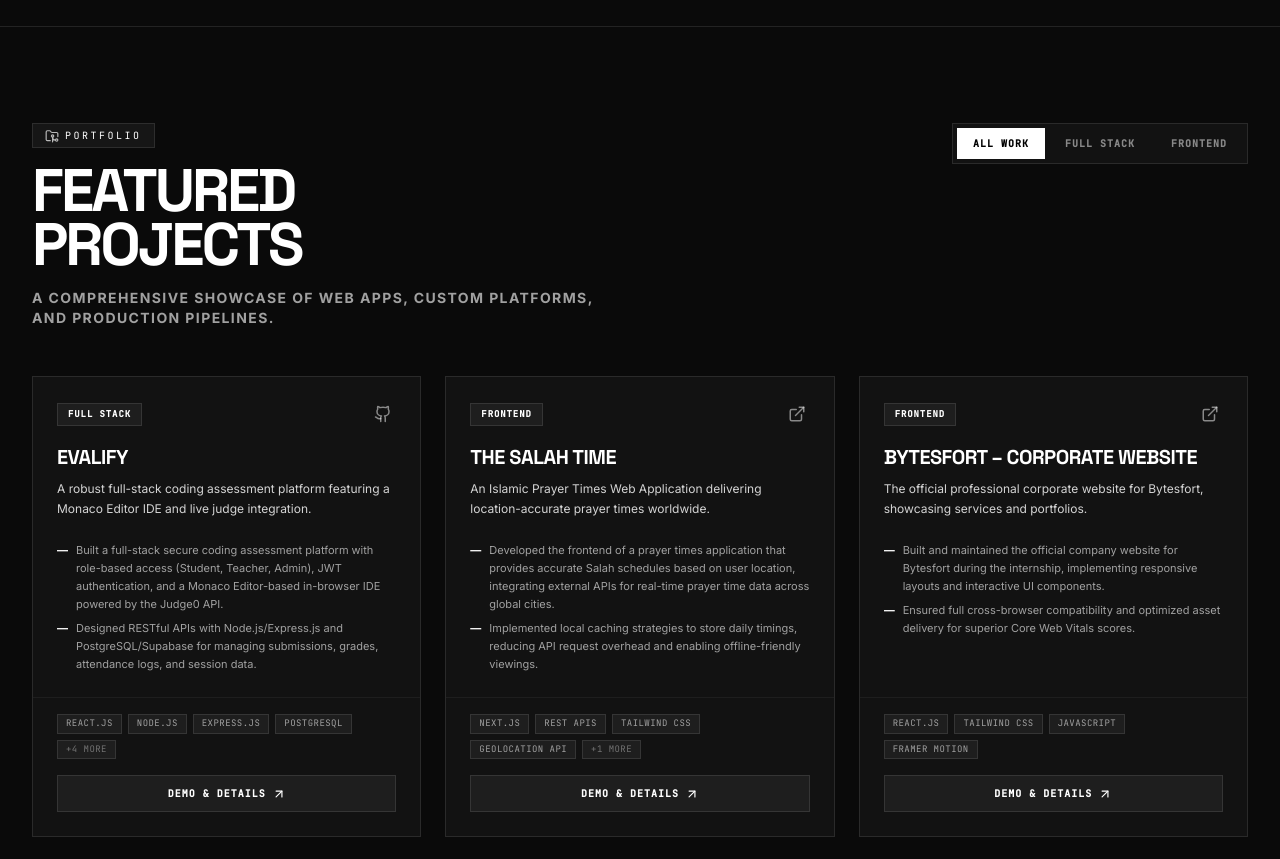
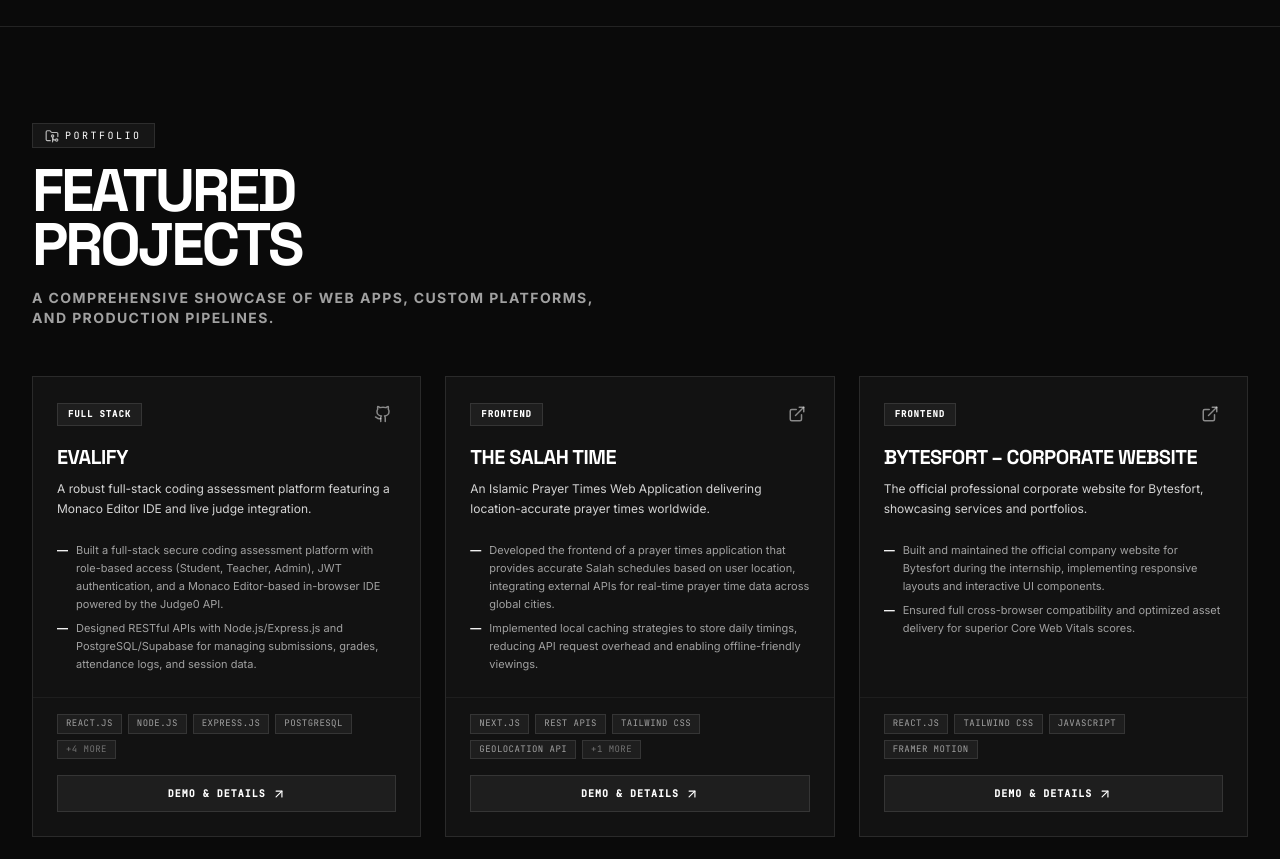
Before and after one commit to msubhank/My-Portfolio, a React (Vite) app: page / in a window 1280 px wide. Shown: the part 4100-4959 px from the top of the page. Built offline with nearby package versions, Linux system fonts and the light colour scheme.

Commit message:
remove project tagline

```diff
--- a/src/components/Projects.tsx
+++ b/src/components/Projects.tsx
@@ -5,7 +5,6 @@ import { projects } from '../data';
 import { Project } from '../types';
 
 export default function Projects() {
-  const [activeTab, setActiveTab] = useState<'all' | 'fullstack' | 'frontend'>('all');
   const [selectedProject, setSelectedProject] = useState<Project | null>(null);
 
   // States for Interactive Demos inside the Modal
@@ -84,17 +83,12 @@ export default function Projects() {
     }
   };
 
-  const filteredProjects = activeTab === 'all'
-    ? projects
-    : projects.filter(p => p.category === activeTab);
-
   return (
     <section id="projects" className="py-24 bg-[#0A0A0A] relative border-t border-white/10 overflow-hidden">
       <div className="max-w-7xl mx-auto px-4 sm:px-6 lg:px-8 relative z-10">
 
         {/* Section Heading */}
-        <div className="flex flex-col md:flex-row md:items-end justify-between mb-12 gap-6 text-left">
-          <div className="space-y-4">
+        <div className="mb-12 text-left space-y-4">
           <div className="inline-flex items-center gap-1.5 px-3 py-1 bg-white/5 border border-white/10 text-white font-mono text-[10px] tracking-[0.25em] uppercase">
             <FolderGit2 className="w-3.5 h-3.5 opacity-70" />
             PORTFOLIO
@@ -107,31 +101,13 @@ export default function Projects() {
           </p>
         </div>
 
-          {/* Tab Filter Button Row */}
-          <div className="flex justify-start gap-1 p-1 bg-[#121212] border border-white/10 rounded-none self-start">
-            {(['all', 'fullstack', 'frontend'] as const).map((tab) => (
-              <button
-                key={tab}
-                id={`project-filter-${tab}`}
-                onClick={() => setActiveTab(tab)}
-                className={`px-4 py-2 text-[10px] font-mono tracking-widest uppercase font-black transition-all duration-200 ${activeTab === tab
-                    ? 'bg-white text-black'
-                    : 'text-white/50 hover:text-white'
-                  }`}
-              >
-                {tab === 'all' ? 'All Work' : tab === 'fullstack' ? 'Full Stack' : 'Frontend'}
-              </button>
-            ))}
-          </div>
-        </div>
-
         {/* Project Cards Grid */}
         <motion.div
           layout
           className="grid grid-cols-1 md:grid-cols-2 lg:grid-cols-3 gap-6"
         >
           <AnimatePresence mode="popLayout">
-            {filteredProjects.map((project: Project) => (
+            {projects.map((project: Project) => (
               <motion.div
                 layout
                 initial={{ opacity: 0, scale: 0.95 }}
```
Lines whose indentation alone changed are shown as unchanged.
